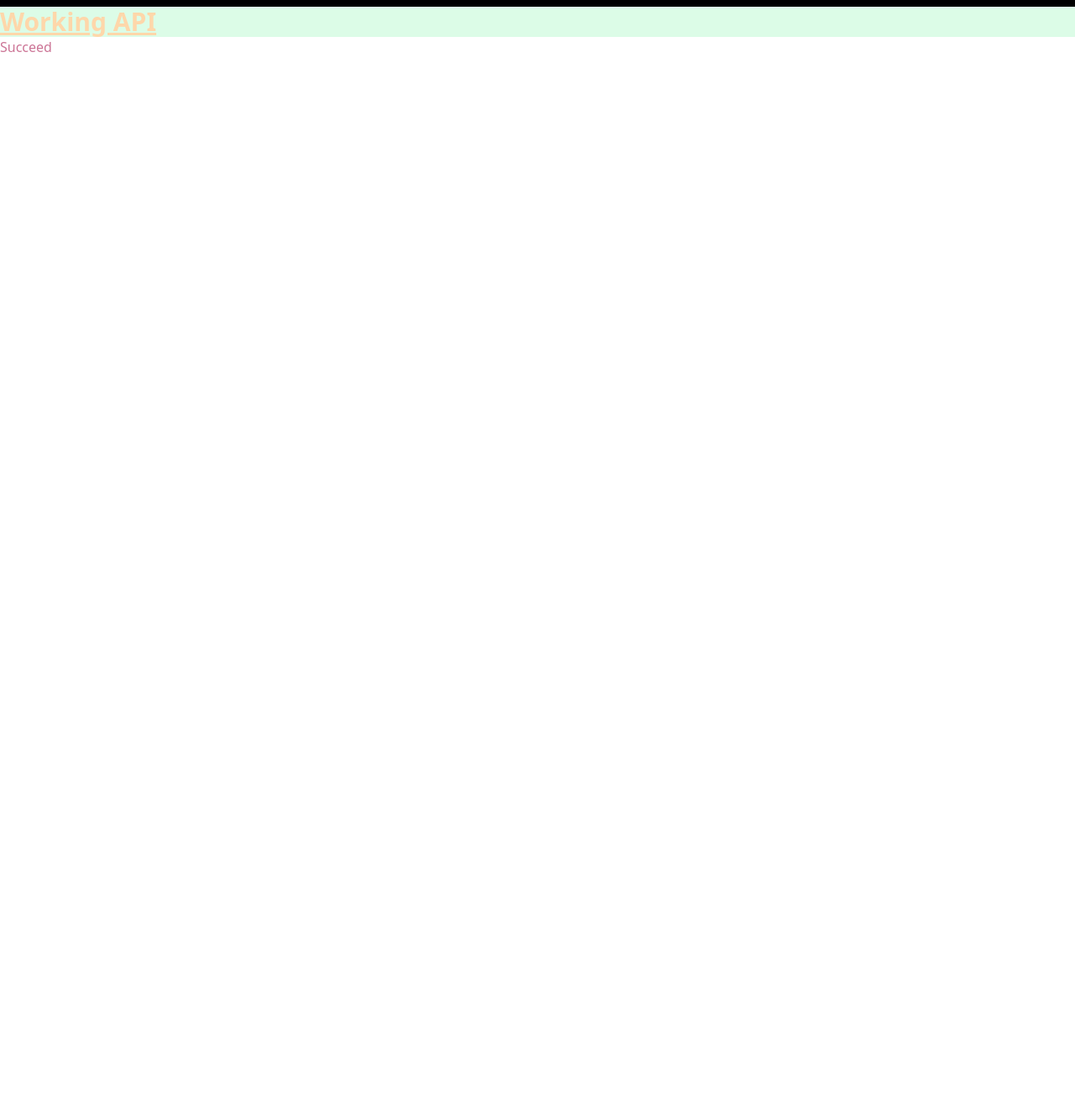
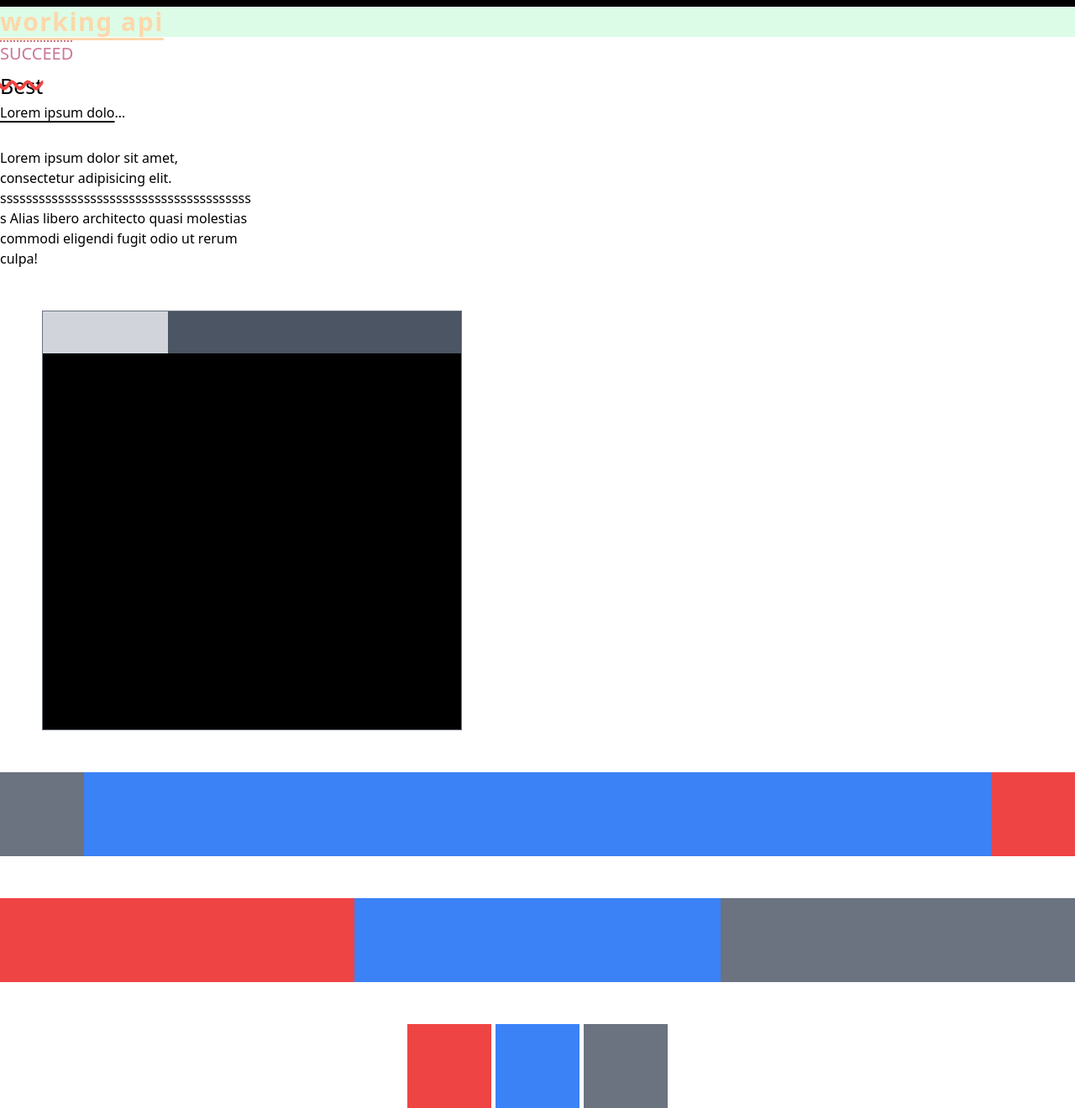
Before and after one commit to NikolozWDev/TailwindCSS-practice, a website: page index.html in a window 1280 px wide. Shown: the whole page at 84% size. Before the commit the page ends 800 px from the top, so only its background shows below. Drawn offline with nearby package versions, Linux system fonts and the light colour scheme; files that its build step writes are made by us from their sources; a web font is replaced by a local one.

Commit message:
added more styles

```diff
--- a/index.html
+++ b/index.html
@@ -8,8 +8,40 @@
 </head>
 <body>
 
-    <p class="text-3xl font-bold underline text-orange-200 bg-green-100 border-t-8 border-black">Working API</p>
-    <p class="text-primary">Succeed</p>
+    <p class="text-3xl font-bold underline underline-offset-8 text-orange-200 bg-green-100 border-t-8 border-black tracking-[1.5px] lowercase">working API</p>
+    <p class="text-primary overline text-[14px] sm:text-[20px] leading-[40px] decoration-dotted uppercase">succeed</p>
+    <p class="text-[25px] decoration-4 decoration-red-500 line-through decoration-wavy capitalize">best</p>
+    <div class="w-[150px] underline decoration-black decoration-8">
+        <p class="truncate">Lorem ipsum dolor sit amet, consectetur adipisicing elit. Alias libero architecto quasi molestias commodi eligendi fugit odio ut rerum culpa!</p>
+    </div>
+    <div class="w-[300px] mt-[30px]">
+        <p class="break-words">Lorem ipsum dolor sit amet, consectetur adipisicing elit. ssssssssssssssssssssssssssssssssssssssss Alias libero architecto quasi molestias commodi eligendi fugit odio ut rerum culpa!</p>
+    </div>
+
+
+    <div class="w-[200px] h-[200px] sm:w-[500px] lg:h-[500px] bg-black border-[1px] border-gray-500 mt-[50px] ml-[50px] flex">
+        <div class="bg-gray-300 h-[50px] w-[30%]"></div>
+        <div class="bg-gray-600 h-[50px] w-[70%]"></div>
+    </div>
+
+    <div class="flex flex-row-reverse mt-[50px]">
+        <div class="bg-red-500 w-[100px] h-[100px]"></div>
+        <div class="bg-blue-500 w-[100px] h-[100px] grow"></div>
+        <div class="bg-gray-500 w-[100px] h-[100px]"></div>
+    </div>
+
+    <div class="flex flex-row mt-[50px] flex-wrap">
+        <div class="bg-red-500 w-[100px] h-[100px] basis-[33%]"></div>
+        <div class="bg-blue-500 w-[100px] h-[100px] basis-[34%]"></div>
+        <div class="bg-gray-500 w-[100px] h-[100px] basis-[33%]"></div>
+    </div>
+
+    <div class="flex flex-row justify-center gap-[5px] mt-[50px]">
+        <div class="bg-red-500 w-[100px] h-[100px]"></div>
+        <div class="bg-blue-500 w-[100px] h-[100px]"></div>
+        <div class="bg-gray-500 w-[100px] h-[100px]"></div>
+    </div>
+
 
 </body>
 </html>
--- a/input.css
+++ b/input.css
@@ -1,3 +1,17 @@
+@import url('https://fonts.googleapis.com/css2?family=Antonio:wght@100..700&family=Bree+Serif&family=Inter:ital,opsz,wght@0,14..32,100..900;1,14..32,100..900&family=Merriweather:ital,wght@0,300;0,400;0,700;0,900;1,300;1,400;1,700;1,900&family=Mona+Sans:ital,wght@0,200..900;1,200..900&family=Roboto:ital,wght@0,100..900;1,100..900&family=Rubik+Wet+Paint&display=swap');
+
 @tailwind base;
 @tailwind components;
 @tailwind utilities;
+
+@layer base {
+    * {
+        margin: 0;
+        padding: 0;
+    }
+    body {
+        font-family: "Roboto" sans-serif;
+        overflow-x: hidden;
+        box-sizing: border-box;
+    }
+}
--- a/tailwind.config.js
+++ b/tailwind.config.js
@@ -2,6 +2,13 @@
 module.exports = {
   content: ["./*.html"],
   theme: {
+    screens: {
+      sm: '640px',
+      md: '768px',
+      lg: '1024px',
+      xl: '1280px',
+      xxl: '1536px',
+    },
     extend: {
       colors: {
         primary: '#cc7596'
```
